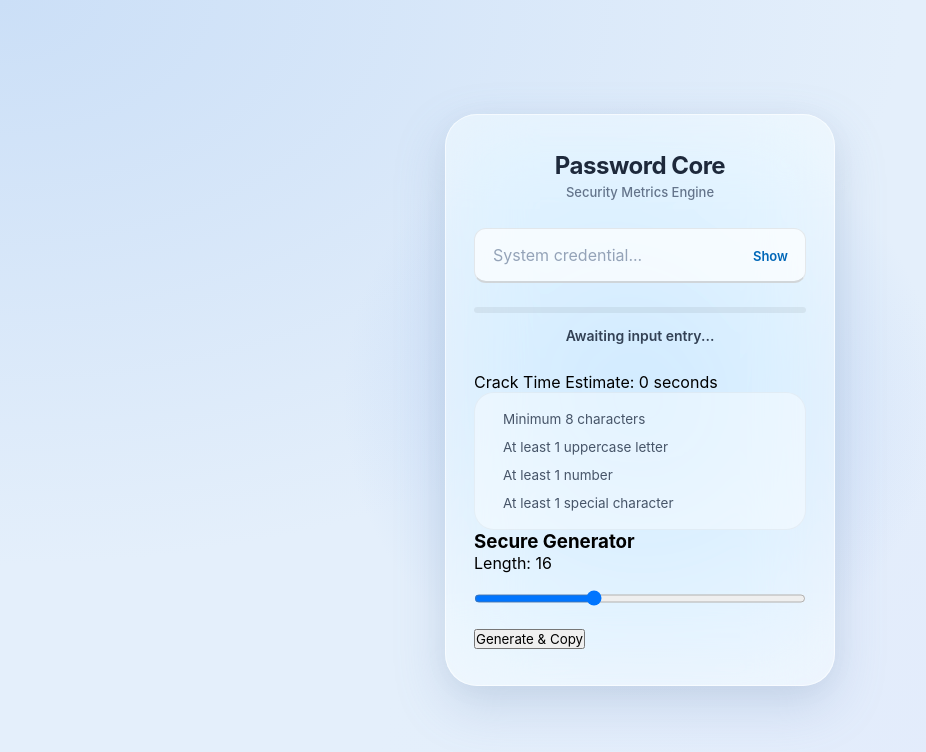
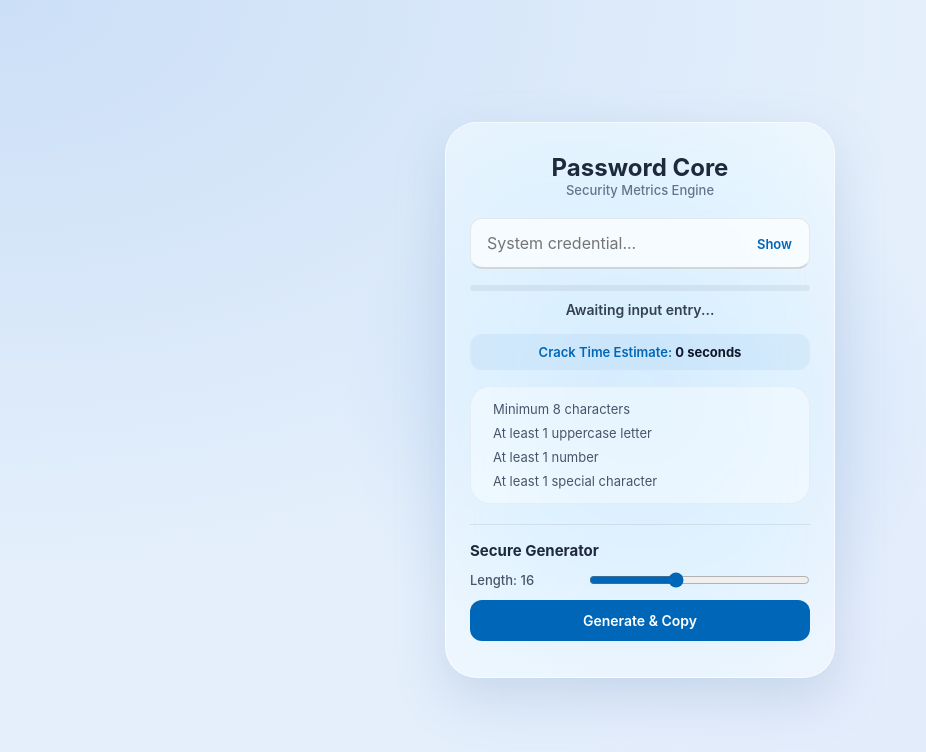
Before and after one commit to mikecoder271/password-checker, a plain HTML site: page index.html in a window 1280 px wide. Shown: the whole page, without its empty margins (0-926 px from the left). Drawn offline with Linux system fonts and the light colour scheme.

Commit message:
Refactor CSS styles for improved layout and design
Just added styling for the new elements

```diff
--- a/style.css
+++ b/style.css
@@ -1,13 +1,12 @@
-/* 1. Reset & Desktop Framework Base */
 * {
     margin: 0;
     padding: 0;
     box-sizing: border-box;
-    font-family: -apple-system, BlinkMacSystemFont, "Segoe UI", "SF Pro Display", Roboto, Helvetica, sans-serif;
+    font-family: -apple-system, BlinkMacSystemFont, "Segoe UI", Roboto, sans-serif;
 }
 
 body {
-    background: #e4effb; /* Windows 11 Light Mica Blue tint base */
+    background: #e4effb;
     background-image:
         radial-gradient(at 0% 0%, #cbdff7 0px, transparent 50%),
         radial-gradient(at 100% 100%, #e2eafc 0px, transparent 50%);
@@ -16,16 +15,13 @@ body {
     justify-content: center;
     align-items: center;
     padding: 24px;
-    overflow: hidden;
-    position: relative;
 }
 
-/* 2. macOS Tahoe '26 Ambient Glow Component */
 .ambient-glow {
     position: absolute;
     width: 600px;
     height: 600px;
-    background: radial-gradient(circle, rgba(165,196,243,0.6) 0%, rgba(255,255,255,0) 70%);
+    background: radial-gradient(circle, rgba(165,196,243,0.5) 0%, rgba(255,255,255,0) 70%);
     top: 50%;
     left: 50%;
     transform: translate(-50%, -50%);
@@ -33,133 +29,78 @@ body {
     pointer-events: none;
 }
 
-/* 3. The Fusion Card (One UI 9 Grid + High Blur Glass) */
 .card {
     position: relative;
     z-index: 2;
-    background: rgba(255, 255, 255, 0.45); /* Heavy Apple frosted clear white glass */
-    backdrop-filter: blur(40px) saturate(210%); /* Tahoe Max-saturate blur stack */
+    background: rgba(255, 255, 255, 0.45);
+    backdrop-filter: blur(40px) saturate(210%);
     -webkit-backdrop-filter: blur(40px) saturate(210%);
-    border: 1px solid rgba(255, 255, 255, 0.6); /* Translucent bright rim reflection */
-    border-radius: 32px; /* Smooth One UI 9 curvature scaling */
-    padding: 36px 28px;
+    border: 1px solid rgba(255, 255, 255, 0.6);
+    border-radius: 32px;
+    padding: 30px 24px;
     width: 100%;
     max-width: 390px;
-    box-shadow:
-        0 4px 30px rgba(0, 0, 0, 0.03),
-        0 20px 50px rgba(116, 147, 191, 0.25); /* Colored ambient depth shadow */
+    box-shadow: 0 20px 50px rgba(116, 147, 191, 0.25);
 }
 
-/* 4. One UI 9 Top-Heavy Header Formatting */
-.card-header {
-    text-align: center;
-    margin-bottom: 28px;
-}
+.card-header { text-align: center; margin-bottom: 20px; }
+h2 { color: #1e293b; font-size: 24px; font-weight: 700; }
+.subtitle { color: #64748b; font-size: 13px; font-weight: 500; }
 
-h2 {
-    color: #1e293b;
-    font-size: 24px;
-    font-weight: 700;
-    letter-spacing: -0.5px;
-}
-
-.subtitle {
-    color: #64748b;
-    font-size: 13px;
-    font-weight: 500;
-    margin-top: 4px;
-}
-
-/* 5. Windows 11 Fluid Component Inputs */
-.input-container {
-    position: relative;
-    margin-bottom: 24px;
-}
-
-input {
+.input-container { position: relative; margin-bottom: 16px; }
+input[type="text"], input[type="password"] {
     width: 100%;
-    padding: 16px 54px 16px 18px;
-    background: rgba(255, 255, 255, 0.7); /* Windows 11 Input Acrylic texture */
+    padding: 14px 54px 14px 16px;
+    background: rgba(255, 255, 255, 0.7);
     border: 1px solid rgba(0, 0, 0, 0.08);
-    border-bottom: 2px solid rgba(0, 0, 0, 0.15); /* Bottom fluid anchor line */
-    border-radius: 12px; /* Adaptive system input styling */
+    border-bottom: 2px solid rgba(0, 0, 0, 0.15);
+    border-radius: 12px;
     color: #0f172a;
     font-size: 16px;
-    transition: all 0.2s ease-in-out;
 }
-
 input:focus {
     outline: none;
     background: #ffffff;
-    border-color: #0067b8; /* Windows 11 Signature Blue */
-    border-bottom-width: 2px;
+    border-color: #0067b8;
     box-shadow: 0 4px 12px rgba(0, 103, 184, 0.15);
 }
 
-input::placeholder {
-    color: #94a3b8;
+#toggle-btn {
+    position: absolute; right: 18px; top: 50%; transform: translateY(-50%);
+    background: none; border: none; cursor: pointer; color: #0067b8; font-weight: 600; font-size: 13px;
 }
 
-#toggle-btn {
-    position: absolute;
-    right: 18px;
-    top: 50%;
-    transform: translateY(-50%);
-    background: none;
-    border: none;
-    cursor: pointer;
+.crack-time-display {
+    background: rgba(0, 103, 184, 0.06);
     color: #0067b8;
+    padding: 10px;
+    border-radius: 12px;
+    text-align: center;
+    font-size: 13px;
     font-weight: 600;
-    font-size: 13px;
+    margin-bottom: 16px;
 }
+#crack-time-value { font-weight: 700; color: #0f172a; }
 
-/* 6. Precision System Trackers */
-.meter-container {
-    background: rgba(0, 0, 0, 0.06);
-    height: 6px;
-    border-radius: 100px;
-    overflow: hidden;
-    margin-bottom: 14px;
+.meter-container { background: rgba(0, 0, 0, 0.06); height: 6px; border-radius: 100px; overflow: hidden; margin-bottom: 10px; }
+#strength-bar { height: 100%; width: 0%; border-radius: 100px; transition: width 0.35s cubic-bezier(0.1, 0.9, 0.2, 1); }
+#feedback-text { font-size: 14px; font-weight: 600; color: #334155; text-align: center; margin-bottom: 16px; }
+
+.requirements { list-style: none; display: flex; flex-direction: column; gap: 8px; background: rgba(255, 255, 255, 0.4); border: 1px solid rgba(0, 0, 0, 0.04); padding: 14px; border-radius: 20px; margin-bottom: 20px; }
+.requirements li { font-size: 13px; color: #475569; display: flex; align-items: center; gap: 8px; }
+.requirements li.valid { color: #0f5132; font-weight: 600; }
+
+/* Generator UI elements */
+.generator-section {
+    border-top: 1px solid rgba(0,0,0,0.08);
+    padding-top: 16px;
 }
+.generator-section h3 { font-size: 15px; color: #1e293b; margin-bottom: 12px; }
+.slider-container { display: flex; justify-content: space-between; align-items: center; margin-bottom: 12px; font-size: 13px; font-weight: 500; color: #475569; }
+#gen-length { width: 65%; accent-color: #0067b8; cursor: pointer; }
 
-#strength-bar {
-    height: 100%;
-    width: 0%;
-    border-radius: 100px;
-    transition: width 0.35s cubic-bezier(0.1, 0.9, 0.2, 1);
+#generate-btn {
+    width: 100%; padding: 12px; background: #0067b8; border: none; border-radius: 12px; color: white; font-weight: 600; font-size: 14px; cursor: pointer; transition: background 0.2s;
 }
-
-#feedback-text {
-    font-size: 14px;
-    font-weight: 600;
-    color: #334155;
-    text-align: center;
-    margin-bottom: 28px;
-}
-
-/* 7. Segmented Sub-Panel Container */
-.requirements {
-    list-style: none;
-    display: flex;
-    flex-direction: column;
-    gap: 12px;
-    background: rgba(255, 255, 255, 0.4);
-    border: 1px solid rgba(0, 0, 0, 0.04);
-    padding: 18px;
-    border-radius: 20px;
-}
-
-.requirements li {
-    font-size: 13.5px;
-    color: #475569;
-    display: flex;
-    align-items: center;
-    gap: 10px;
-    transition: color 0.2s ease;
-}
-
-/* Interactive Color Swaps */
-.requirements li.valid {
-    color: #0f5132;
-    font-weight: 600;
-}
+#generate-btn:active { background: #004277; }
+#gen-success-msg { text-align: center; color: #16a34a; font-size: 12px; margin-top: 6px; font-weight: 500; }
```
